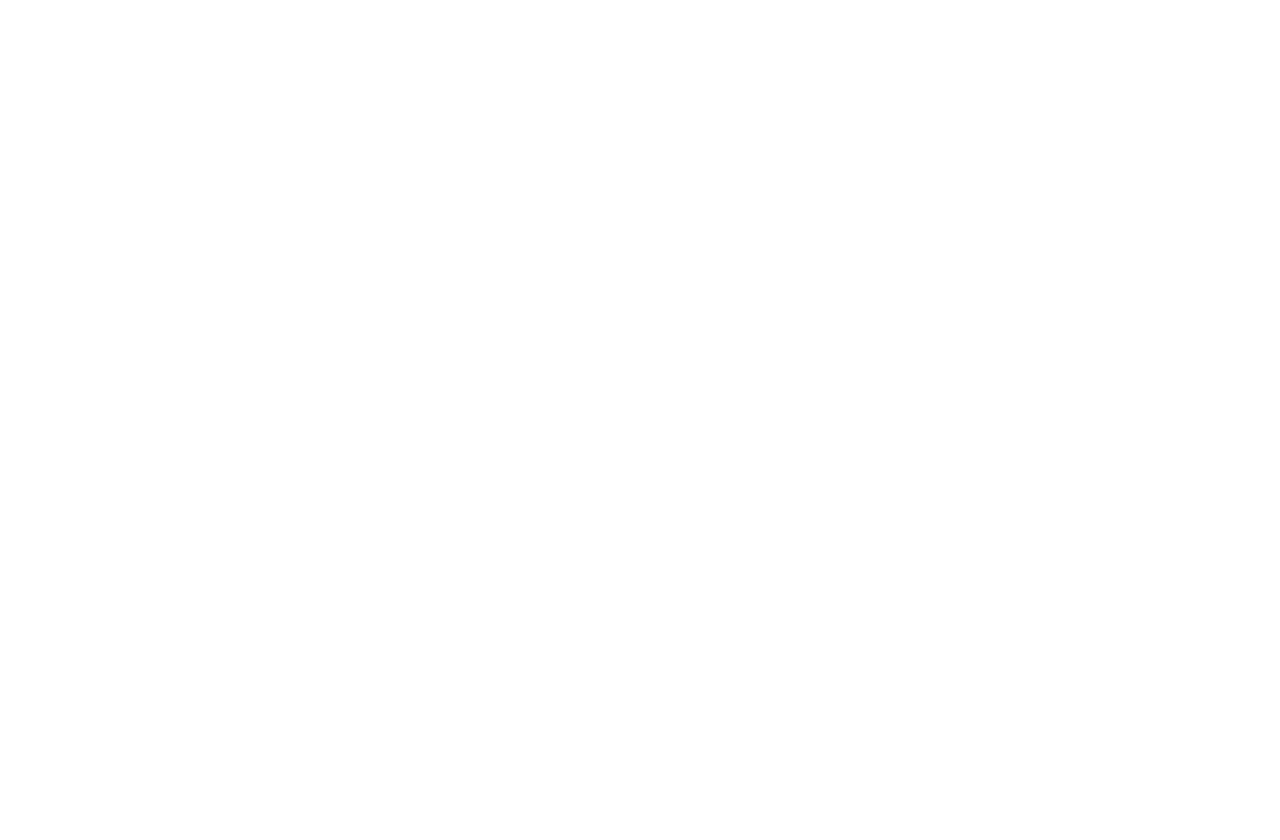
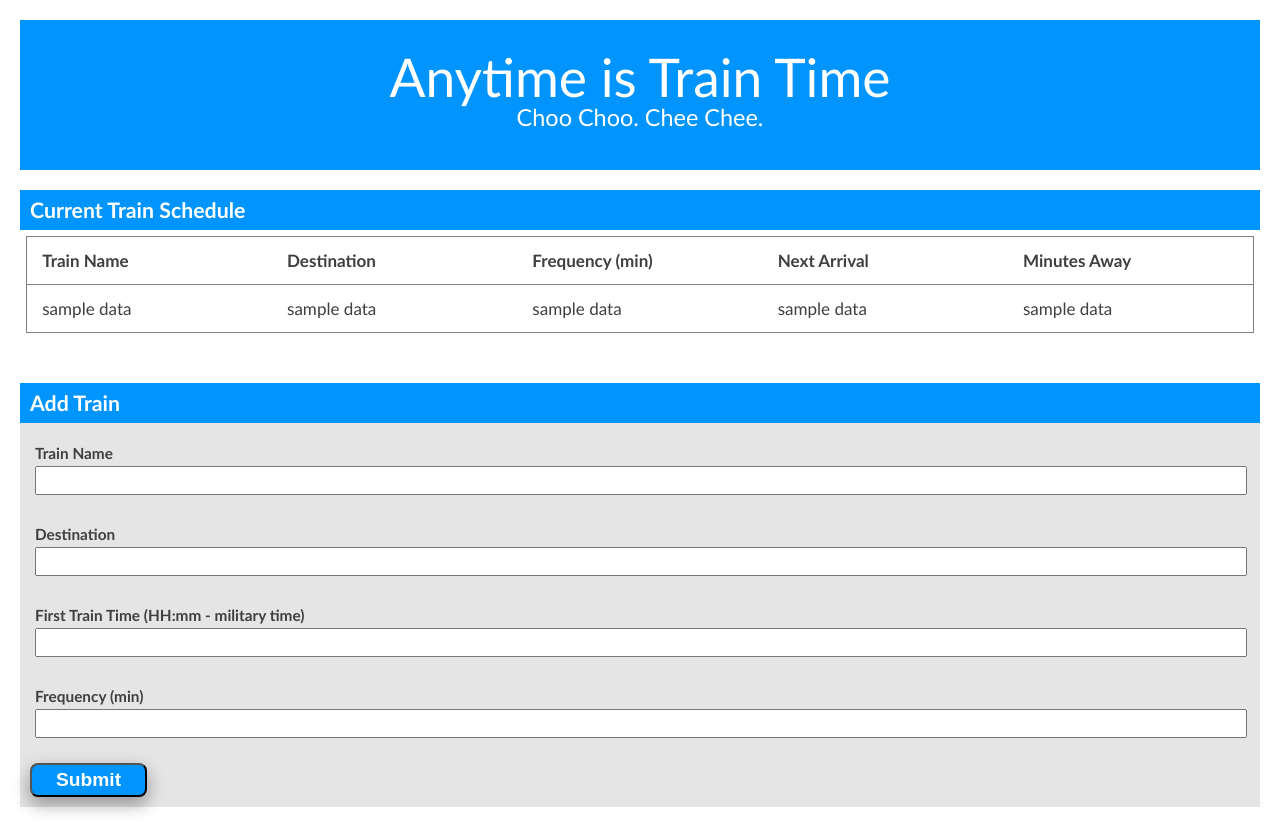
Before and after one commit to DaveJag/Train_Scheduler, a plain HTML site: page index.html in a window 1280 px wide. Before the commit the page ends 800 px from the top, so only its background shows below. Drawn offline with nearby package versions, Linux system fonts and the light colour scheme.

Commit message:
Built interface. Added heading div, table div, form div and styled it with CSS. No functionality.

```diff
--- a/assets/css/style.css
+++ b/assets/css/style.css
@@ -1 +1,129 @@
 /* Dave Jagodowski - HW07 - Train Scheduler */
+
+body {
+	font-family: "Calibri", "Arial", "Helvetica", "Sans Serif";
+	color: #3F3F3F;
+	font-size: 16pt;
+}
+
+h1 {
+	font-size: 2.5em;
+
+}
+
+h2 {
+	font-size: 1.1em;
+}
+
+.titleClass {
+    	padding-top: 50px;
+    	line-height: 12px;
+}
+
+.subtitleClass {
+	line-height: 0px;
+	padding-top: 35px;
+
+}
+
+#container {
+	min-width: 800px;
+    min-height: 800px;
+	margin: 20px;
+}
+
+#title {
+	display: block;
+	width:100%;
+	min-height: 150px;
+	margin-top: 20px;
+	margin-bottom: 20px;
+	background-color: #0094FF;
+    color: white;
+    text-align: center;
+}
+
+#schedule {
+	margin-bottom: 50px;
+	background-color: #white;
+}
+
+#addTrain {
+	background-color: #E5E5E5;
+}
+
+
+/* Set Table Properties  */
+
+table {
+	table-layout: fixed;
+	border: 1px solid gray;
+	border-collapse: collapse;
+	width: 99%;
+	background-color: white;
+	margin-left: auto;
+	margin-right: auto;
+}
+
+th {
+	height: 15px;
+	text-align: left;
+	vertical-align: center;
+	padding: 15px;
+	border-bottom: 1px solid gray; /* Puts a border line under the header row */
+	font-size: .8em;
+	font-weight: bold;
+}
+
+td {
+	height: 15px;
+	vertical-align: center;
+	padding: 15px;
+    border-bottom: 1px solid gray; /* Puts a border line under each row */
+    font-size: .8em;
+
+}
+
+.tableHeader {
+	color: white;
+	background-color: #0094FF;
+	line-height: 40px;
+	font-weight:bold;
+	margin-bottom: 6px;
+	padding-left: 10px;
+
+}
+
+/* Styles for the Add Train form */
+
+.formGroup {
+	font-size: .8em;
+	padding: 15px;
+}
+
+.formControl {
+	display: block;
+    width: 99%;
+    padding: 5px;
+    margin-top: 5px;
+}
+
+.formLabel {
+	font-size: .9em;
+	font-weight: bold;
+	line-height: 15px;
+}
+
+.submitButton {
+	padding: 5px;
+    background-color: #0094FF;
+	color: white;
+	padding: 4px 24px;
+	text-align: center;
+	font-weight: bold;
+	display: inline-block;
+	font-size: .9em;
+	border-radius: 8px;
+	margin: 10px;
+	box-shadow: 0 8px 16px 0 rgba(0,0,0,0.2), 0 6px 20px 0 rgba(0,0,0,0.19);
+}
--- a/assets/javascript/trains.js
+++ b/assets/javascript/trains.js
@@ -1 +1,17 @@
 /* Dave Jagodowski - HW07 - Train Scheduler */
+
+$(document).ready(function(){
+
+    //Write content to title div
+    $("#title").html(
+    	"<h1 class='titleClass'>Anytime is Train Time</h1><h2 class='subtitleClass'>Choo Choo. Chee Chee.</h2>"
+    );
+
+
+
+
+
+
+
+
+}); //end document ready
--- a/index.html
+++ b/index.html
@@ -12,12 +12,63 @@
 
 </head>
 <body>
-<div id="container">
+    <div id = "container">
+        <div id = "title">
+
+        </div> <!-- end title div -->
 
 
 
+        <div id = "schedule">
+            <p class="tableHeader">Current Train Schedule</p>
 
-</div> <!-- end container div
+            <table class="trainScheduleTable">
+                <tr>
+                    <th class="trainNameCol">Train Name</th>
+                    <th class="destinationCol">Destination</th>
+                    <th class="frequencyCol">Frequency (min)</th>
+                    <th class="nextArrivalCol">Next Arrival</th>
+                    <th class="minutesAwayCol">Minutes Away</th>
+                </tr>
+                <tr>
+                    <td>sample data</td>
+                    <td>sample data</td>
+                    <td>sample data</td>
+                    <td>sample data</td>
+                    <td>sample data</td>
+                </tr>
+            </table>
+        </div> <!-- end schedule div -->
+
+
+
+        <div id = "addTrain">
+            <p class="tableHeader">Add Train</p>
+            <form role="form">
+                <div class="formGroup">
+                    <label for="text" class="formLabel">Train Name</label><br>
+                    <input type="text" class="formControl" id="nameInput">
+                </div>
+                <div class="formGroup">
+                    <label for="text" class="formLabel">Destination</label><br>
+                    <input type="text" class="formControl" id="destinationInput">
+                </div>
+                <div class="formGroup">
+                    <label for="text" class="formLabel">First Train Time (HH:mm - military time)</label><br>
+                    <input type="text" class="formControl" id="firstTrainTimeInput">
+                </div>
+                <div class="formGroup">
+                    <label for="comment" class="formLabel">Frequency (min)</label><br>
+                    <input type="text" class="formControl" id="frequencyInput">
+                </div>
+                <button type="submit" class="submitButton" id="addTrainButton">Submit</button>
+            </form>
+
+
+        </div> <!-- end addTrain div -->
+
+
+    </div> <!-- end container div
 
 </body>
 </html>
```
